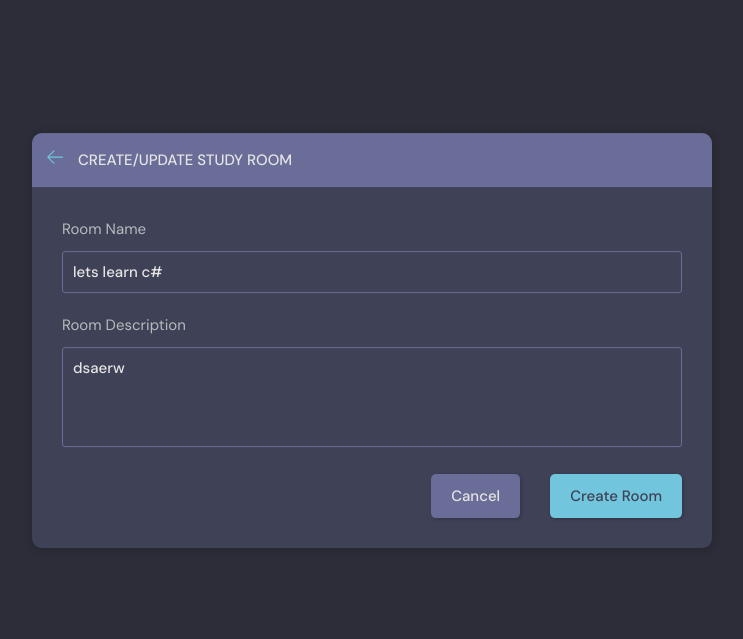
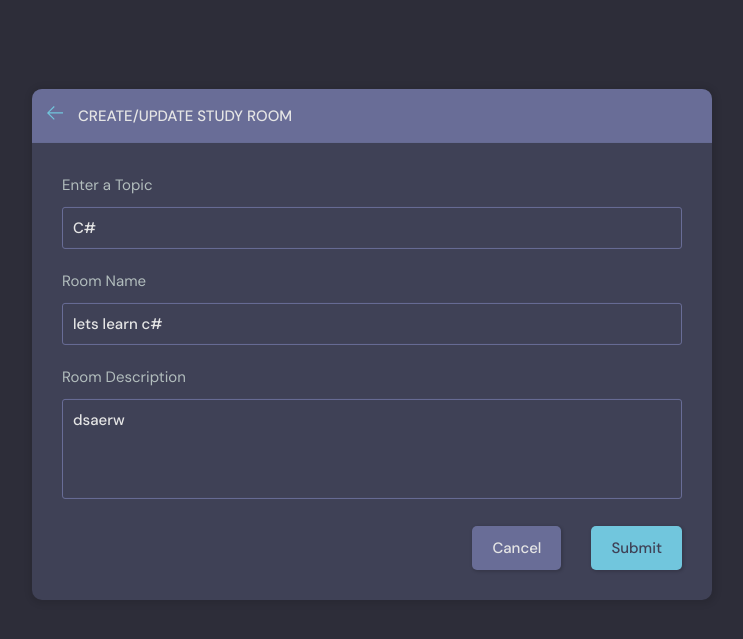
Before and after one commit to Milky-Siraj/studybud, a Django app: page /update-room/7/ in a window 1280 px wide. Shown: the part 76-715 px from the top of the page, without its empty margins (268-1011 px from the left). Run offline with Django 5.2, Linux system fonts and the light colour scheme; a user stored in the database is signed in; data comes from the database, SQL or seed files in the repository; both versions use the stored data as it was after the commit.

Commit message:
update room is also done

```diff
--- a/base/templates/base/room.html
+++ b/base/templates/base/room.html
@@ -78,7 +78,7 @@
           <div class="room__hosted">
             <p>Hosted By</p>
             <a
-              href="{% url 'user_profile' room.host.id %}"
+              href="{% url 'user-profile' room.host.id %}"
               class="room__author"
             >
               <div class="avatar avatar--small">
@@ -122,6 +122,7 @@
                     ></path>
                   </svg>
                 </div>
+                {% endif %}
               </div>
               <div class="thread__details">{{message.body}}</div>
               {% endfor %}
--- a/base/templates/base/room_form.html
+++ b/base/templates/base/room_form.html
@@ -24,6 +24,25 @@
       <div class="layout__body">
         <form class="form" action="#" method="POST">
           {% csrf_token %}
+
+          <div class="form__group">
+            <label for="room_topic">Enter a Topic</label>
+            <input
+              required
+              type="text"
+              value="{{room.topic.name}}"
+              name="topic"
+              list="topic-list"
+            />
+            <datalist id="topic-list">
+              <select id="room_topic">
+                {% for topic in topics %}
+                <option value="{{topic.name}}">{{topic.name}}</option>
+                {% endfor %}
+              </select>
+            </datalist>
+          </div>
+
           <div class="form__group">
             <label for="room_name">Room Name</label>
             {{form.name}}
@@ -60,7 +79,7 @@
           </div> -->
           <div class="form__action">
             <a class="btn btn--dark" href="index.html">Cancel</a>
-            <button class="btn btn--main" type="submit">Create Room</button>
+            <button class="btn btn--main" type="submit">Submit</button>
           </div>
         </form>
       </div>
--- a/base/views.py
+++ b/base/views.py
@@ -106,33 +106,43 @@ def userProfile(request,pk):
 @login_required(login_url='login')
 def createRoom(request):
     form = RoomForm()
+    topics = Topic.objects.all()
 
     if request.method == 'POST':
-        form=RoomForm(request.POST)
-        if form.is_valid():
-           room= form.save(commit=False)
-           room.host=request.user
-           room.save()
-           return redirect('home')
+        topic_name=request.POST.get('topic')
+        topic,created=Topic.objects.get_or_create(name=topic_name)
 
-    context={'form': form }
+        Room.objects.create(
+            host=request.user,
+            topic=topic,
+            name=request.POST.get('name'),
+            description=request.POST.get('description'),
+        )
+        return redirect('home')
+
+    context={'form': form ,'topics':topics}
     return render(request, 'base/room_form.html', context)
 
 @login_required(login_url='login')
 def updateRoom(request, pk):
     room = Room.objects.get(id=pk)
     form = RoomForm(instance=room)
+    topics = Topic.objects.all()
 
     if request.user !=room.host:
         return HttpResponse('Your are not allowed here!!')
 
     if request.method=='POST':
-        form=RoomForm(request.POST, instance=room)
-        if form.is_valid():
-            form.save()
-            return redirect('home')
+        topic_name=request.POST.get('topic')
+        topic,created=Topic.objects.get_or_create(name=topic_name)
 
-    context={'form': form}
+        room.name=request.POST.get('name')
+        room.topic=topic
+        room.description=request.POST.get('description')
+        room.save()
+        return redirect('home')
+
+    context={'form': form, 'topics':topics, 'room':room}
     return render(request,'base/room_form.html',context)
 
 @login_required(login_url='login')
```
Also changed, not shown: base/templates/base/update-user.html (added, +101 -0 lines), db.sqlite3.
